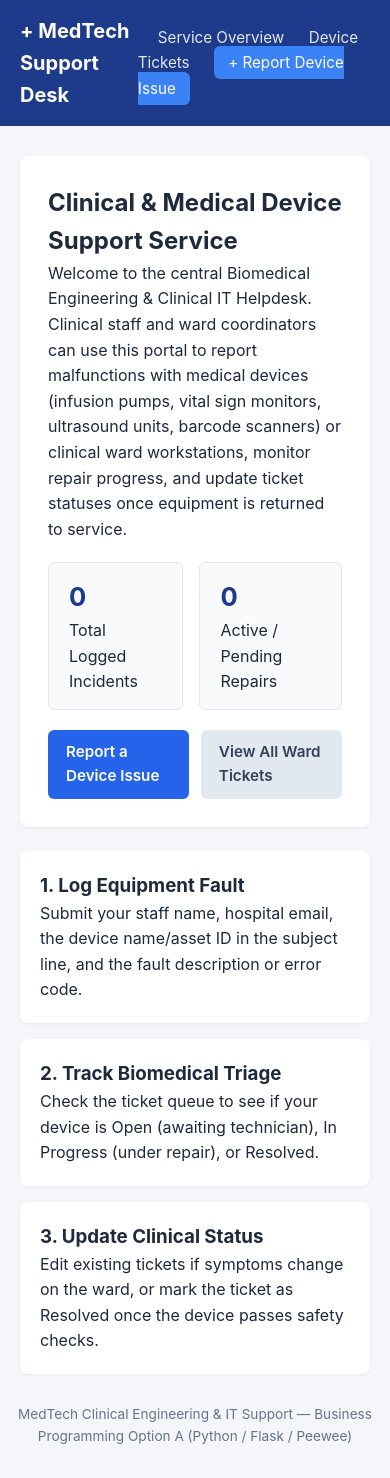
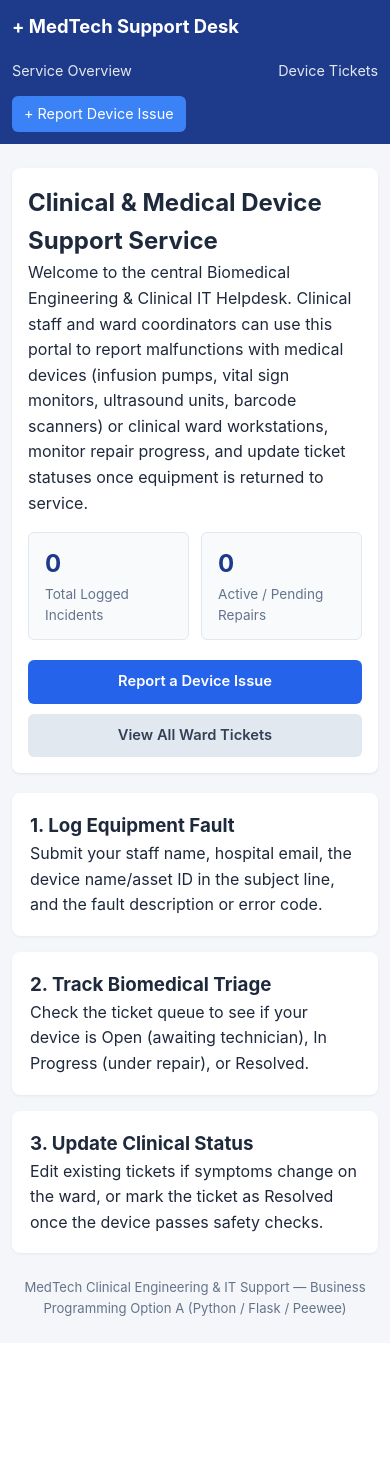
Before and after one commit to epoiten/Customer-Support-Ticket-Web-App, a Flask app: page / in a window 390 px wide. After the commit the page ends 1316 px from the top, so only its background shows below. Run offline with Flask 3, Linux system fonts and the light colour scheme.

Commit message:
Responsive Site
Created responsive site.

```diff
--- a/app.py
+++ b/app.py
@@ -76,5 +76,14 @@ def edit_ticket(ticket_id):
 
     return render_template('edit.html', ticket=ticket)
 
+# 6. Route to delete an existing ticket
+@app.route('/tickets/<int:ticket_id>/delete', methods=['POST'])
+def delete_ticket(ticket_id):
+    ticket = Ticket.get_or_none(Ticket.id == ticket_id)
+    if not ticket:
+        return "Ticket not found", 404
+    ticket.delete_instance()
+    return redirect(url_for('list_tickets'))
+
 if __name__ == '__main__':
     app.run(debug=True)
--- a/static/style.css
+++ b/static/style.css
@@ -9,86 +9,104 @@ body {
     background-color: #f4f6f9;
     color: #1e293b;
     line-height: 1.6;
+    -webkit-text-size-adjust: 100%;
 }
 
 .container {
+    width: 100%;
     max-width: 900px;
     margin: 0 auto;
-    padding: 0 20px;
+    padding: 0 16px;
 }
 
 .navbar {
     background-color: #1e3a8a;
     color: #ffffff;
-    padding: 15px 0;
-    margin-bottom: 30px;
+    padding: 12px 0;
+    margin-bottom: 24px;
 }
 
 .nav-content {
     display: flex;
     justify-content: space-between;
     align-items: center;
+    flex-wrap: wrap;
+    gap: 10px;
 }
 
 .brand {
     color: #ffffff;
-    font-size: 1.25rem;
+    font-size: 1.15rem;
     font-weight: 700;
     text-decoration: none;
+}
+
+.navbar nav {
+    display: flex;
+    align-items: center;
+    gap: 14px;
+    flex-wrap: wrap;
 }
 
 .navbar nav a {
     color: #e2e8f0;
     text-decoration: none;
-    margin-left: 20px;
-    font-size: 0.95rem;
+    font-size: 0.9rem;
 }
 
 .navbar nav a.btn-nav {
     background: #3b82f6;
     color: #fff;
-    padding: 7px 14px;
+    padding: 6px 12px;
     border-radius: 6px;
 }
 
 .hero-card, .form-card, .detail-card, .empty-state {
     background: #ffffff;
-    padding: 28px;
+    padding: 20px;
     border-radius: 8px;
     box-shadow: 0 1px 3px rgba(0,0,0,0.08);
-    margin-bottom: 24px;
+    margin-bottom: 20px;
 }
 
 .stats-row {
     display: flex;
-    gap: 16px;
-    margin: 20px 0;
+    gap: 12px;
+    margin: 16px 0;
+    flex-wrap: wrap;
 }
 
 .stat-box {
     background: #f8fafc;
     border: 1px solid #e2e8f0;
-    padding: 14px 20px;
+    padding: 12px 16px;
     border-radius: 6px;
     display: flex;
     flex-direction: column;
+    flex: 1;
+    min-width: 140px;
 }
 
 .stat-num {
-    font-size: 1.6rem;
+    font-size: 1.5rem;
     font-weight: 700;
     color: #1e3a8a;
 }
 
+.stat-label {
+    font-size: 0.85rem;
+    color: #64748b;
+}
+
 .info-grid {
     display: grid;
-    grid-template-columns: repeat(auto-fit, minmax(240px, 1fr));
+    grid-template-columns: repeat(auto-fit, minmax(220px, 1fr));
     gap: 16px;
 }
 
 .info-card {
     background: #ffffff;
-    padding: 20px;
+    padding: 18px;
     border-radius: 8px;
     box-shadow: 0 1px 3px rgba(0,0,0,0.06);
 }
@@ -158,22 +191,65 @@ body {
 
 .btn {
     display: inline-block;
-    padding: 10px 18px;
+    padding: 10px 16px;
     border-radius: 6px;
     text-decoration: none;
     font-weight: 600;
     border: none;
     cursor: pointer;
-    font-size: 0.95rem;
+    font-size: 0.92rem;
+    text-align: center;
 }
 
 .btn-primary { background: #2563eb; color: #ffffff; }
+.btn-primary:hover { background: #1d4ed8; }
+
 .btn-secondary { background: #e2e8f0; color: #334155; }
+.btn-secondary:hover { background: #cbd5e1; }
 
 .form-actions, .hero-actions {
     display: flex;
-    gap: 12px;
+    gap: 10px;
     margin-top: 20px;
+    flex-wrap: wrap;
+}
+
+.inline-form {
+    display: inline;
+}
+
+.link-action {
+    color: #2563eb;
+    text-decoration: none;
+    font-weight: 500;
+}
+
+.link-action:hover {
+    text-decoration: underline;
+}
+
+.link-delete {
+    background: none;
+    border: none;
+    color: #dc2626;
+    font-weight: 500;
+    font-size: 0.92rem;
+    cursor: pointer;
+    padding: 0;
+    font-family: inherit;
+}
+
+.link-delete:hover {
+    text-decoration: underline;
+}
+
+.btn-danger {
+    background: #dc2626;
+    color: #ffffff;
+}
+
+.btn-danger:hover {
+    background: #b91c1c;
 }
 
 .error-banner {
@@ -198,11 +276,38 @@ body {
     border-radius: 6px;
     margin: 20px 0;
     white-space: pre-wrap;
+    word-break: break-word;
 }
 
 .footer {
     text-align: center;
-    padding: 30px 0;
+    padding: 24px 16px;
     color: #64748b;
-    font-size: 0.85rem;
+    font-size: 0.82rem;
 }
+
+/* Mobile Media Query for Narrow Screens */
+@media (max-width: 640px) {
+    .container {
+        padding: 0 12px;
+    }
+
+    .hero-card, .form-card, .detail-card, .empty-state {
+        padding: 16px;
+    }
+
+    .form-actions .btn, .hero-actions .btn {
+        width: 100%;
+    }
+
+    .nav-content {
+        flex-direction: column;
+        align-items: flex-start;
+    }
+
+    .navbar nav {
+        width: 100%;
+        justify-content: space-between;
+        margin-top: 8px;
+    }
+}
--- a/templates/detail.html
+++ b/templates/detail.html
@@ -25,6 +25,9 @@
     <div class="form-actions">
         <a href="{{ url_for('edit_ticket', ticket_id=ticket.id) }}" class="btn btn-primary">Update Ticket / Change Status</a>
         <a href="{{ url_for('list_tickets') }}" class="btn btn-secondary">Back to Ticket Queue</a>
+        <form action="{{ url_for('delete_ticket', ticket_id=ticket.id) }}" method="POST" class="inline-form" onsubmit="return confirm('Are you sure you want to permanently delete Ticket #{{ ticket.id }}?');">
+            <button type="submit" class="btn btn-danger">Delete Ticket</button>
+        </form>
     </div>
 </div>
 {% endblock %}
```
Also changed, not shown: other parts of static/style.css (+27 -10 lines), templates/tickets.html (+7 -2 lines), tickets.db.
